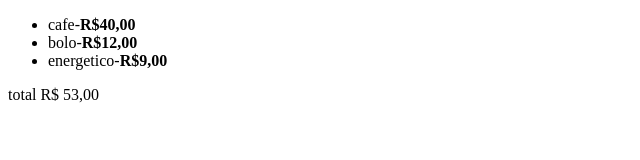
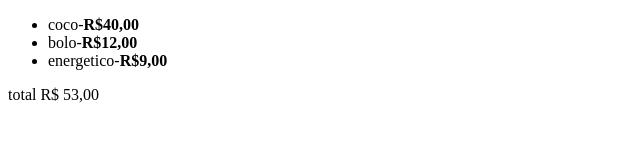
Before and after one commit to luanstam/aula-tabela, a plain HTML site: page index.html in a window 1280 px wide. Shown: the full height of the page, 0-640 px from the left. Drawn offline with Linux system fonts and the light colour scheme.

Commit message:
adicionado por arquivo port arquivo index.html

```diff
--- a/index.html
+++ b/index.html
@@ -8,7 +8,7 @@
 <body>
  <ul>
 
-        <li>cafe-<strong>R$40,00</strong></li>
+        <li>coco-<strong>R$40,00</strong></li>
        <li> bolo-<strong>R$12,00</strong></li>
        <li> energetico-<strong>R$9,00</strong></li>
 
```
